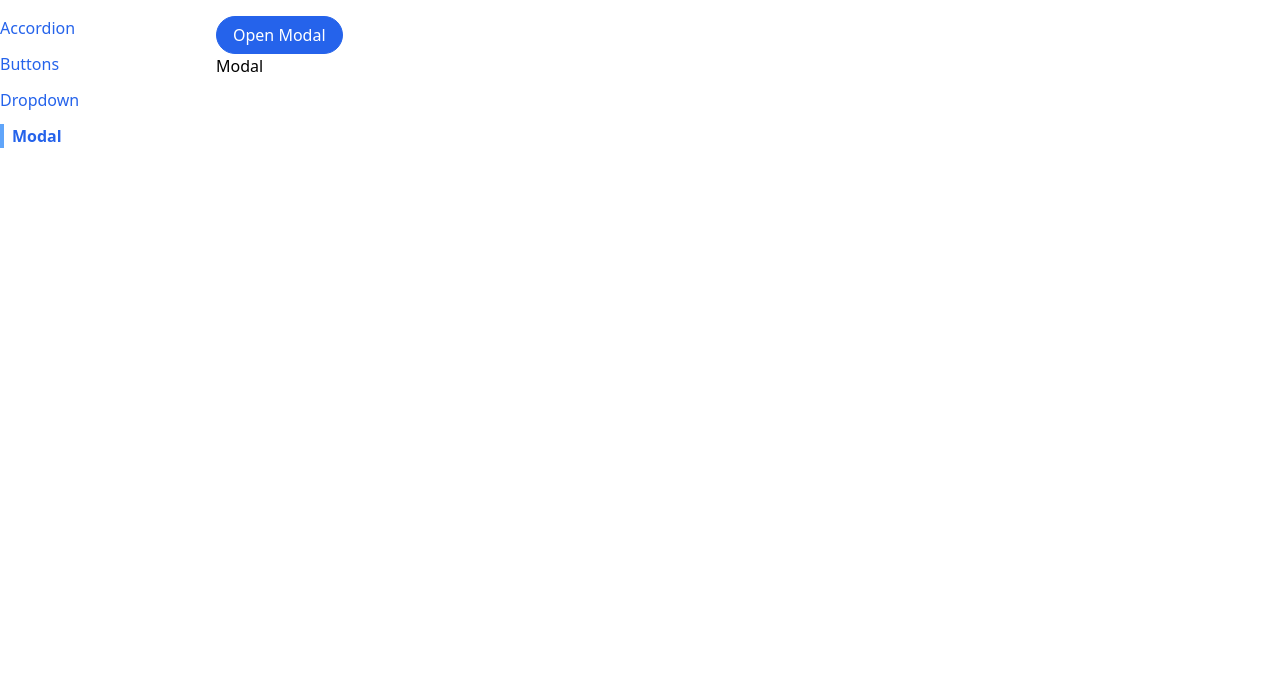
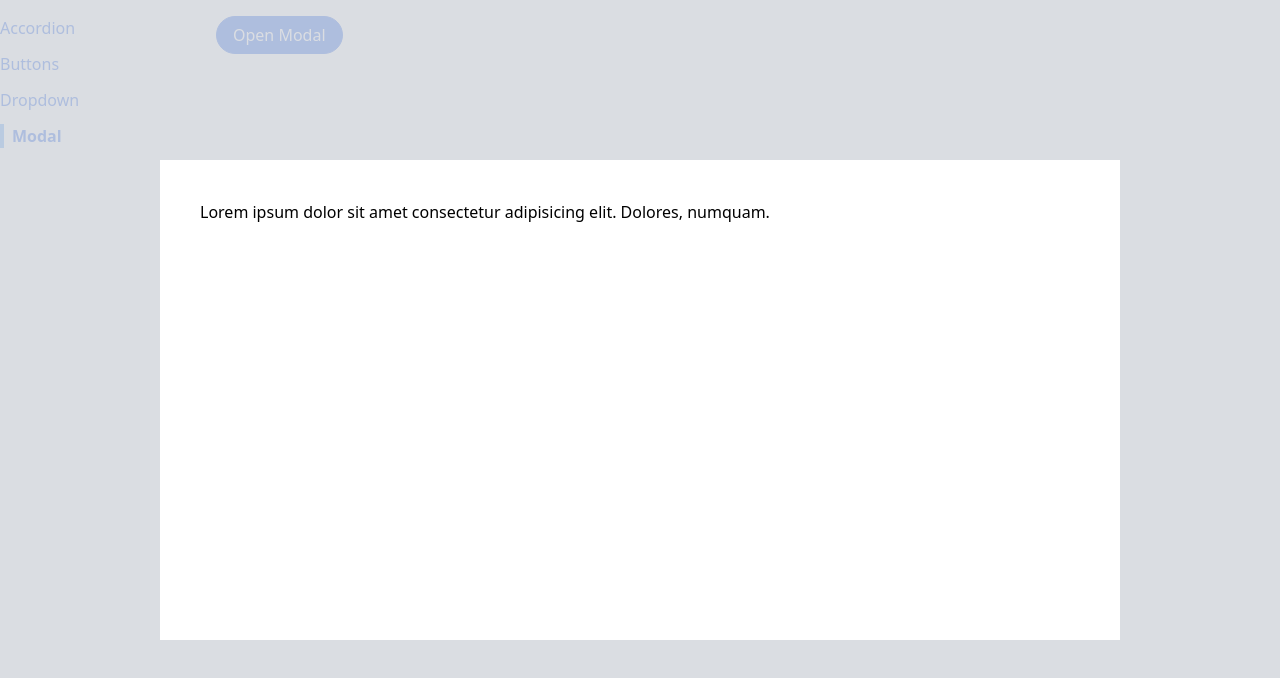
Before and after one commit to mrivasperez/component-library, a React (Vite) app: page /modal in a window 1280 px wide. Both pictures are taken after a click on the button "Open Modal". Shown: the top 678 px of the page. Built offline with nearby package versions, Linux system fonts and the light colour scheme.

Commit message:
task: Create portal for modal

```diff
--- a/index.html
+++ b/index.html
@@ -8,6 +8,7 @@
   </head>
   <body>
     <div id="root"></div>
+    <div id="modal-container"></div>
     <script type="module" src="/src/main.tsx"></script>
   </body>
 </html>
--- a/src/components/Modal.tsx
+++ b/src/components/Modal.tsx
@@ -1,7 +1,16 @@
-import React from "react";
+import ReactDOM from "react-dom";
 
 const Modal = () => {
-  return <div>Modal</div>;
+  return ReactDOM.createPortal(
+    <div>
+      <div className=" absolute inset-0 bg-gray-300 opacity-80"></div>
+      <div className="absolute inset-40 p-10 bg-white">
+        Lorem ipsum dolor sit amet consectetur adipisicing elit. Dolores,
+        numquam.
+      </div>
+    </div>,
+    document.getElementById("modal-container")!
+  );
 };
 
 export default Modal;
```
